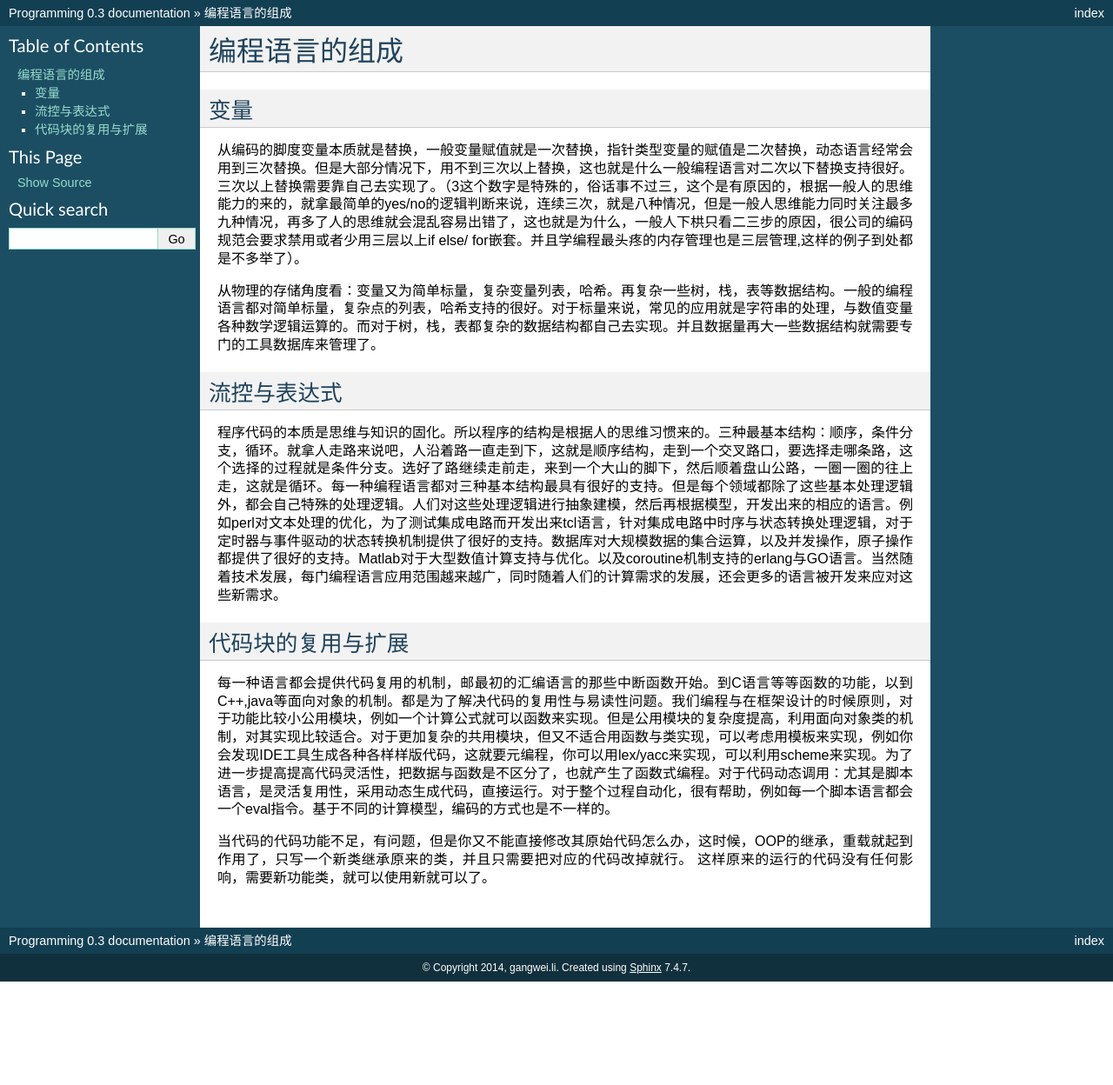
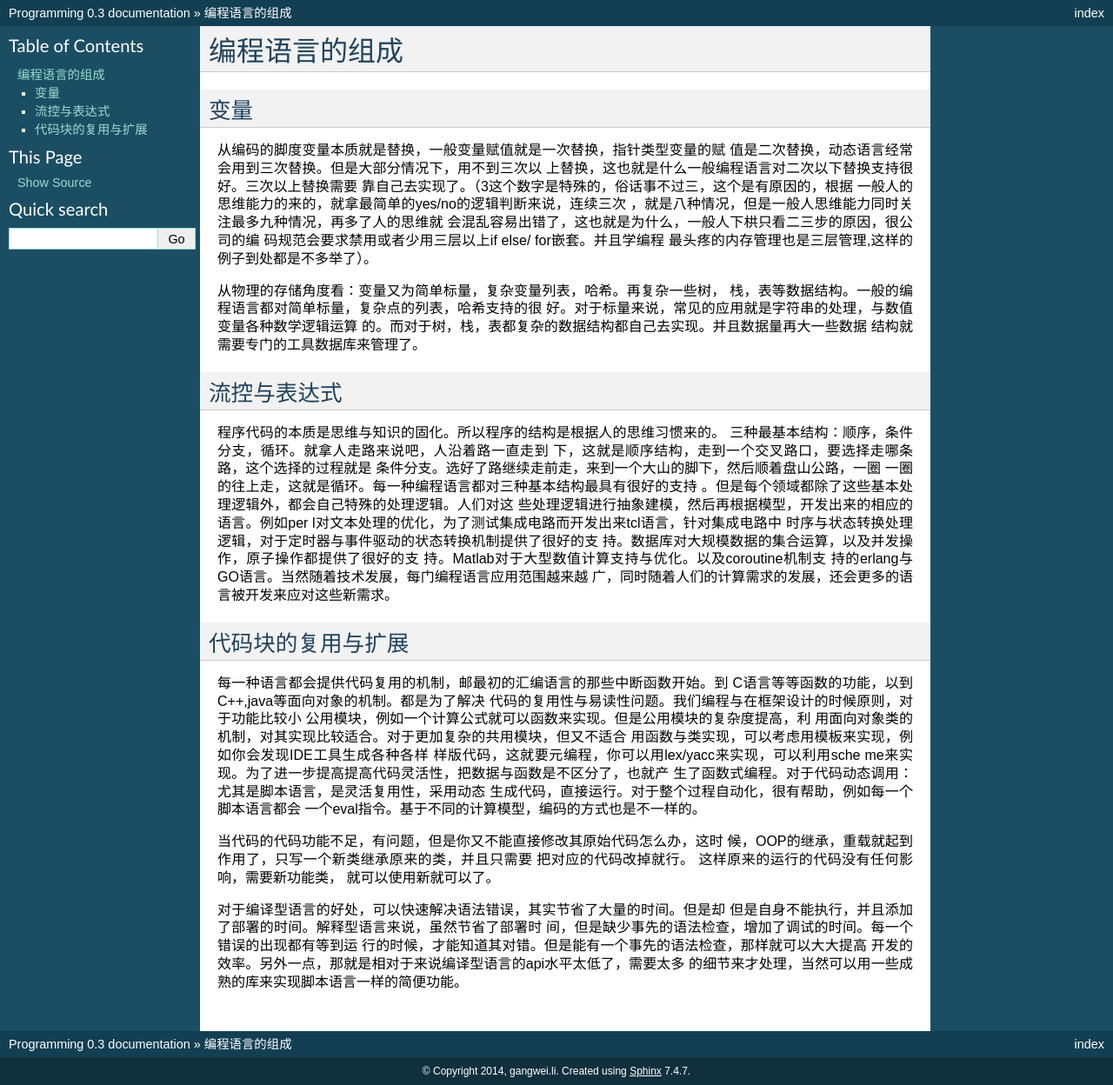
Before and after one commit to gwli/Programming, a Sphinx documentation site: the page built from source/content/Stage_0/componentOfLanguage.rst, in a window 1280 px wide. Shown: the whole page at 87% size. Built offline with Sphinx 7.4.7, drawn with Linux system fonts in a browser that asks for light colours; before the commit the page ends 1129 px from its top, so only the background shows below that.

Commit message:
语法的检查的重要性

```diff
--- a/source/content/Stage_0/componentOfLanguage.rst
+++ b/source/content/Stage_0/componentOfLanguage.rst
@@ -4,18 +4,64 @@
 变量
 ====
 
-从编码的脚度变量本质就是替换，一般变量赋值就是一次替换，指针类型变量的赋值是二次替换，动态语言经常会用到三次替换。但是大部分情况下，用不到三次以上替换，这也就是什么一般编程语言对二次以下替换支持很好。三次以上替换需要靠自己去实现了。（3这个数字是特殊的，俗话事不过三，这个是有原因的，根据一般人的思维能力的来的，就拿最简单的yes/no的逻辑判断来说，连续三次，就是八种情况，但是一般人思维能力同时关注最多九种情况，再多了人的思维就会混乱容易出错了，这也就是为什么，一般人下栱只看二三步的原因，很公司的编码规范会要求禁用或者少用三层以上if else/ for嵌套。并且学编程最头疼的内存管理也是三层管理,这样的例子到处都是不多举了）。
+从编码的脚度变量本质就是替换，一般变量赋值就是一次替换，指针类型变量的赋
+值是二次替换，动态语言经常会用到三次替换。但是大部分情况下，用不到三次以
+上替换，这也就是什么一般编程语言对二次以下替换支持很好。三次以上替换需要
+靠自己去实现了。（3这个数字是特殊的，俗话事不过三，这个是有原因的，根据
+一般人的思维能力的来的，就拿最简单的yes/no的逻辑判断来说，连续三次
+，就是八种情况，但是一般人思维能力同时关注最多九种情况，再多了人的思维就
+会混乱容易出错了，这也就是为什么，一般人下栱只看二三步的原因，很公司的编
+码规范会要求禁用或者少用三层以上if else/ for嵌套。并且学编程
+最头疼的内存管理也是三层管理,这样的例子到处都是不多举了）。
 
-从物理的存储角度看：变量又为简单标量，复杂变量列表，哈希。再复杂一些树，栈，表等数据结构。一般的编程语言都对简单标量，复杂点的列表，哈希支持的很好。对于标量来说，常见的应用就是字符串的处理，与数值变量各种数学逻辑运算的。而对于树，栈，表都复杂的数据结构都自己去实现。并且数据量再大一些数据结构就需要专门的工具数据库来管理了。
+从物理的存储角度看：变量又为简单标量，复杂变量列表，哈希。再复杂一些树，
+栈，表等数据结构。一般的编程语言都对简单标量，复杂点的列表，哈希支持的很
+好。对于标量来说，常见的应用就是字符串的处理，与数值变量各种数学逻辑运算
+的。而对于树，栈，表都复杂的数据结构都自己去实现。并且数据量再大一些数据
+结构就需要专门的工具数据库来管理了。
 
 流控与表达式
 ============
 
-程序代码的本质是思维与知识的固化。所以程序的结构是根据人的思维习惯来的。三种最基本结构：顺序，条件分支，循环。就拿人走路来说吧，人沿着路一直走到下，这就是顺序结构，走到一个交叉路口，要选择走哪条路，这个选择的过程就是条件分支。选好了路继续走前走，来到一个大山的脚下，然后顺着盘山公路，一圈一圈的往上走，这就是循环。每一种编程语言都对三种基本结构最具有很好的支持。但是每个领域都除了这些基本处理逻辑外，都会自己特殊的处理逻辑。人们对这些处理逻辑进行抽象建模，然后再根据模型，开发出来的相应的语言。例如perl对文本处理的优化，为了测试集成电路而开发出来tcl语言，针对集成电路中时序与状态转换处理逻辑，对于定时器与事件驱动的状态转换机制提供了很好的支持。数据库对大规模数据的集合运算，以及并发操作，原子操作都提供了很好的支持。Matlab对于大型数值计算支持与优化。以及coroutine机制支持的erlang与GO语言。当然随着技术发展，每门编程语言应用范围越来越广，同时随着人们的计算需求的发展，还会更多的语言被开发来应对这些新需求。
+程序代码的本质是思维与知识的固化。所以程序的结构是根据人的思维习惯来的。
+三种最基本结构：顺序，条件分支，循环。就拿人走路来说吧，人沿着路一直走到
+下，这就是顺序结构，走到一个交叉路口，要选择走哪条路，这个选择的过程就是
+条件分支。选好了路继续走前走，来到一个大山的脚下，然后顺着盘山公路，一圈
+一圈的往上走，这就是循环。每一种编程语言都对三种基本结构最具有很好的支持
+。但是每个领域都除了这些基本处理逻辑外，都会自己特殊的处理逻辑。人们对这
+些处理逻辑进行抽象建模，然后再根据模型，开发出来的相应的语言。例如per
+l对文本处理的优化，为了测试集成电路而开发出来tcl语言，针对集成电路中
+时序与状态转换处理逻辑，对于定时器与事件驱动的状态转换机制提供了很好的支
+持。数据库对大规模数据的集合运算，以及并发操作，原子操作都提供了很好的支
+持。Matlab对于大型数值计算支持与优化。以及coroutine机制支
+持的erlang与GO语言。当然随着技术发展，每门编程语言应用范围越来越
+广，同时随着人们的计算需求的发展，还会更多的语言被开发来应对这些新需求。
+
 
 代码块的复用与扩展
 ==================
 
-每一种语言都会提供代码复用的机制，邮最初的汇编语言的那些中断函数开始。到C语言等等函数的功能，以到C++,java等面向对象的机制。都是为了解决代码的复用性与易读性问题。我们编程与在框架设计的时候原则，对于功能比较小公用模块，例如一个计算公式就可以函数来实现。但是公用模块的复杂度提高，利用面向对象类的机制，对其实现比较适合。对于更加复杂的共用模块，但又不适合用函数与类实现，可以考虑用模板来实现，例如你会发现IDE工具生成各种各样样版代码，这就要元编程，你可以用lex/yacc来实现，可以利用scheme来实现。为了进一步提高提高代码灵活性，把数据与函数是不区分了，也就产生了函数式编程。对于代码动态调用：尤其是脚本语言，是灵活复用性，采用动态生成代码，直接运行。对于整个过程自动化，很有帮助，例如每一个脚本语言都会一个eval指令。基于不同的计算模型，编码的方式也是不一样的。
+每一种语言都会提供代码复用的机制，邮最初的汇编语言的那些中断函数开始。到
+C语言等等函数的功能，以到C++,java等面向对象的机制。都是为了解决
+代码的复用性与易读性问题。我们编程与在框架设计的时候原则，对于功能比较小
+公用模块，例如一个计算公式就可以函数来实现。但是公用模块的复杂度提高，利
+用面向对象类的机制，对其实现比较适合。对于更加复杂的共用模块，但又不适合
+用函数与类实现，可以考虑用模板来实现，例如你会发现IDE工具生成各种各样
+样版代码，这就要元编程，你可以用lex/yacc来实现，可以利用sche
+me来实现。为了进一步提高提高代码灵活性，把数据与函数是不区分了，也就产
+生了函数式编程。对于代码动态调用：尤其是脚本语言，是灵活复用性，采用动态
+生成代码，直接运行。对于整个过程自动化，很有帮助，例如每一个脚本语言都会
+一个eval指令。基于不同的计算模型，编码的方式也是不一样的。
 
-当代码的代码功能不足，有问题，但是你又不能直接修改其原始代码怎么办，这时候，OOP的继承，重载就起到作用了，只写一个新类继承原来的类，并且只需要把对应的代码改掉就行。 这样原来的运行的代码没有任何影响，需要新功能类，就可以使用新就可以了。
+当代码的代码功能不足，有问题，但是你又不能直接修改其原始代码怎么办，这时
+候，OOP的继承，重载就起到作用了，只写一个新类继承原来的类，并且只需要
+把对应的代码改掉就行。 这样原来的运行的代码没有任何影响，需要新功能类，
+就可以使用新就可以了。
+
+
+对于编译型语言的好处，可以快速解决语法错误，其实节省了大量的时间。但是却
+但是自身不能执行，并且添加了部署的时间。解释型语言来说，虽然节省了部署时
+间，但是缺少事先的语法检查，增加了调试的时间。每一个错误的出现都有等到运
+行的时候，才能知道其对错。但是能有一个事先的语法检查，那样就可以大大提高
+开发的效率。另外一点，那就是相对于来说编译型语言的api水平太低了，需要太多
+的细节来才处理，当然可以用一些成熟的库来实现脚本语言一样的简便功能。
```
